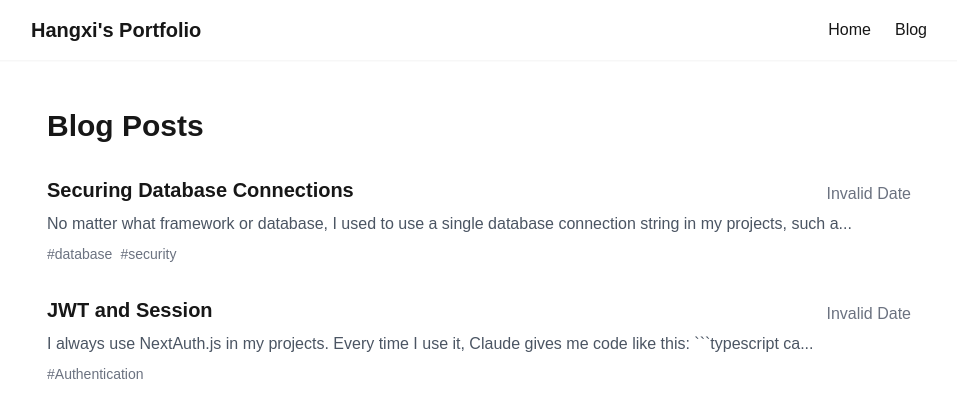
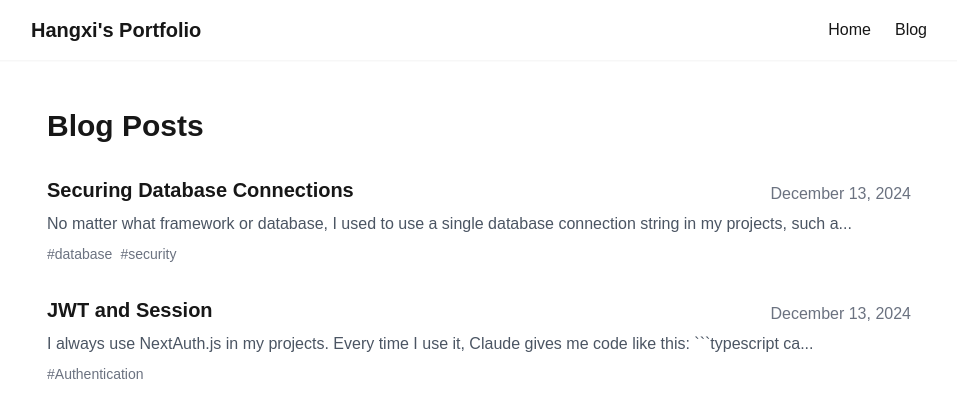
Before and after one commit to hangxigood/portfolio, a Next.js app: page /blog in a window 1280 px wide. Shown: the top 418 px of the page, without its empty margins (161-1118 px from the left). Built offline with nearby package versions, Linux system fonts and the light colour scheme.

Commit message:
'UTC' to ensure both client and server render the same date

```diff
--- a/app/blog/[slug]/page.tsx
+++ b/app/blog/[slug]/page.tsx
@@ -54,10 +54,11 @@ export default function BlogPost({ params }: { params: { slug: string } }) {
         ))}
       </div>
       <time className="text-gray-500 block mb-8">
-        {new Date(post.data.date + 'T00:00:00Z').toLocaleDateString('en-US', {
+        {new Date(post.data.date).toLocaleDateString('en-US', {
           year: 'numeric',
           month: 'long',
-          day: 'numeric'
+          day: 'numeric',
+          timeZone: 'UTC'
         })}
       </time>
       <div
--- a/components/BlogList.tsx
+++ b/components/BlogList.tsx
@@ -44,10 +44,11 @@ export default function BlogList({ posts }: BlogListProps) {
               {post.title}
             </Link>
             <time className="text-gray-500">
-              {new Date(post.date + 'T00:00:00Z').toLocaleDateString('en-US', {
+              {new Date(post.date).toLocaleDateString('en-US', {
                 year: 'numeric',
                 month: 'long',
-                day: 'numeric'
+                day: 'numeric',
+                timeZone: 'UTC'
               })}
             </time>
           </div>
```
